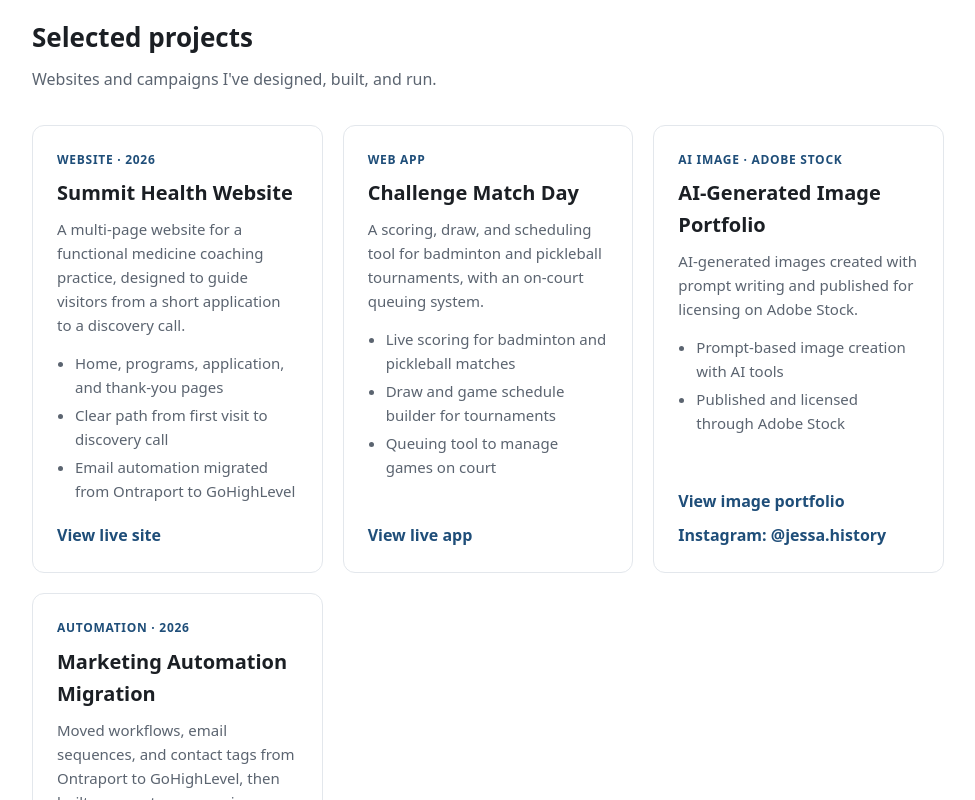
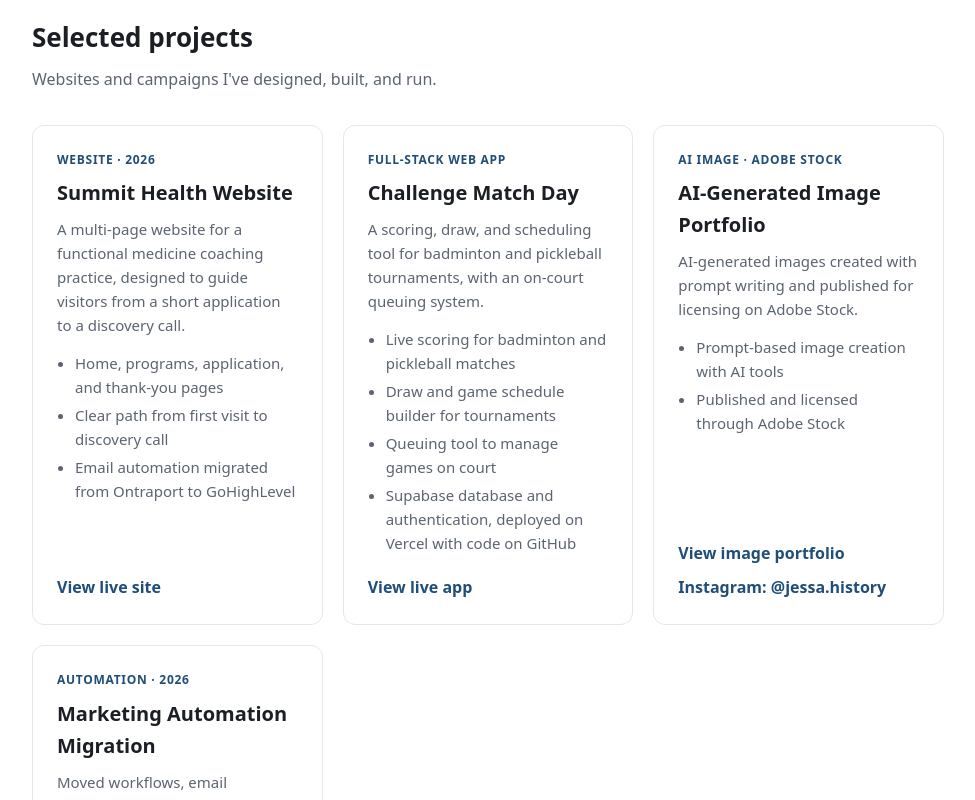
Before and after one commit to aijasonclark007/portfolio, a plain HTML site: page index.html in a window 1280 px wide. Shown: the part 651-1451 px from the top of the page, without its empty margins (152-1127 px from the left). Drawn offline with Linux system fonts and the light colour scheme.

Commit message:
Update portfolio: full-stack Challenge Match Day details and updated resume PDF
Co-Authored-By: Claude Haiku 5.5 <noreply@anthropic.com>
Claude-Session: https://claude.ai/code/session_017TgSERp9WzDfeWhgUyAi7w

```diff
--- a/index.html
+++ b/index.html
@@ -125,13 +125,14 @@
         </article>
 
         <article class="card">
-          <div class="tag">Web app</div>
+          <div class="tag">Full-stack web app</div>
           <h3>Challenge Match Day</h3>
           <p>A scoring, draw, and scheduling tool for badminton and pickleball tournaments, with an on-court queuing system.</p>
           <ul>
             <li>Live scoring for badminton and pickleball matches</li>
             <li>Draw and game schedule builder for tournaments</li>
             <li>Queuing tool to manage games on court</li>
+            <li>Supabase database and authentication, deployed on Vercel with code on GitHub</li>
           </ul>
           <a class="link" href="https://challengematchday.vercel.app/" target="_blank" rel="noopener">View live app</a>
         </article>
```
Also changed, not shown: 1 other file.
